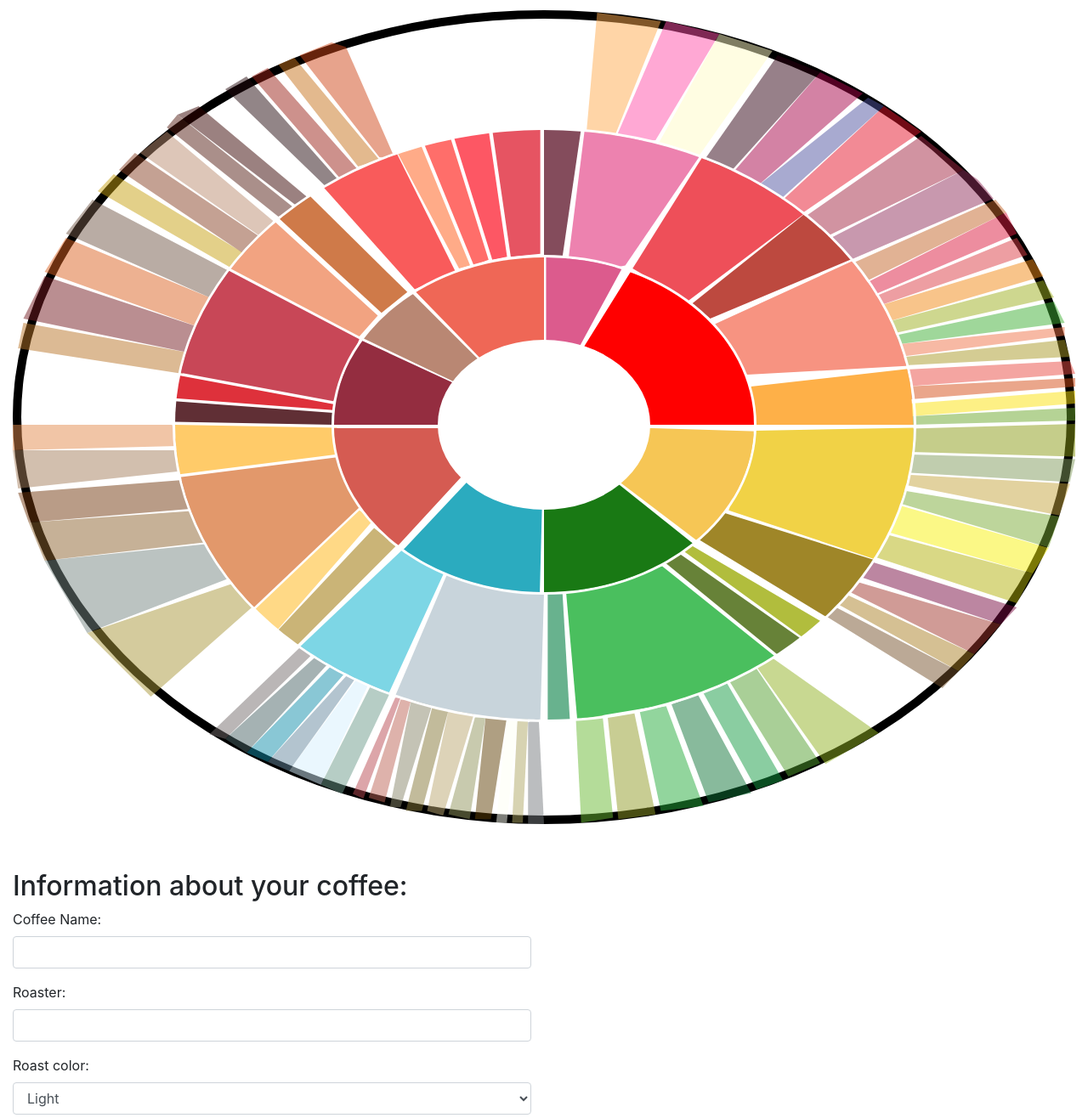
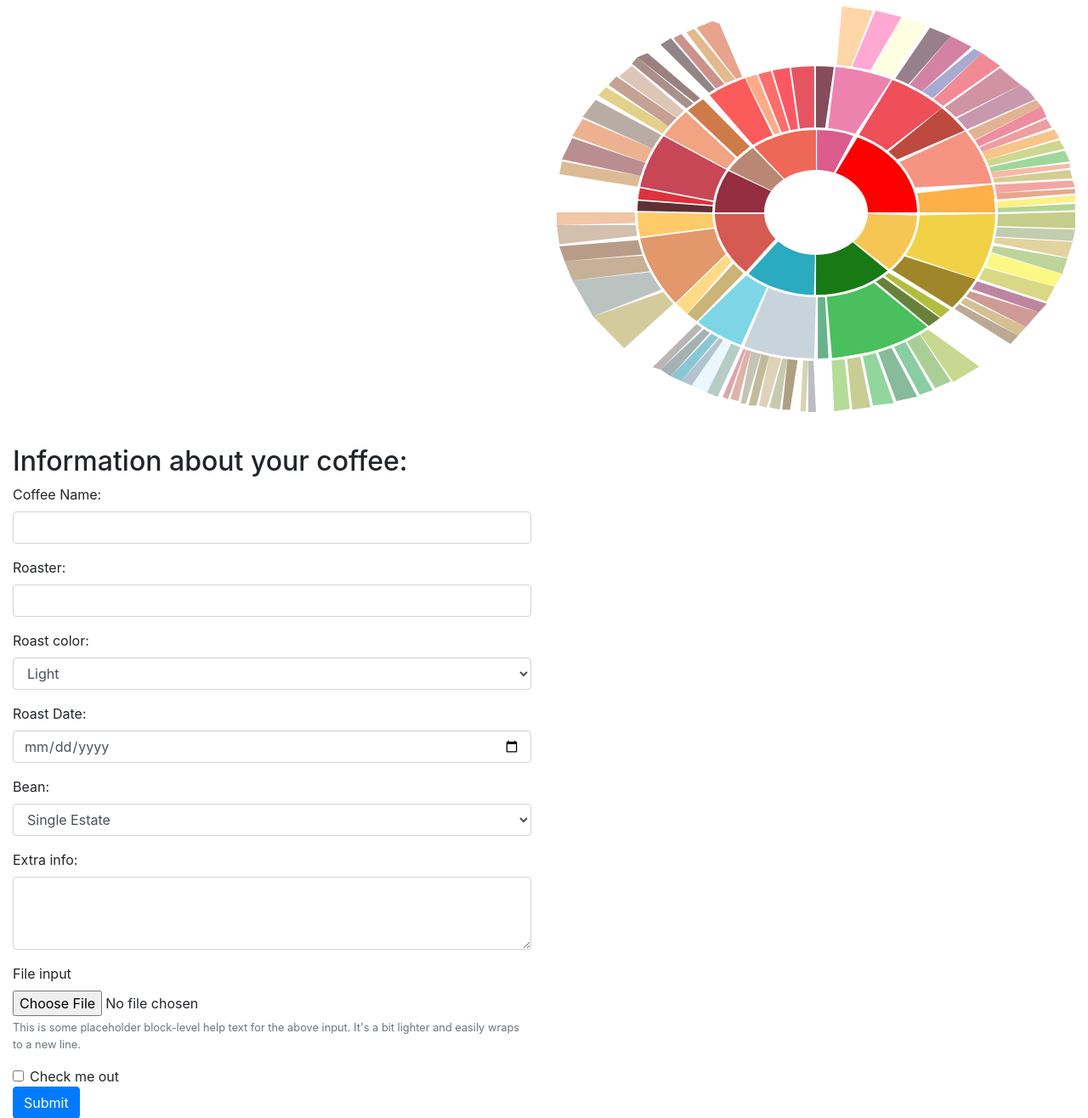
Before and after one commit to SilentEddie/CoffeeFlavourWheel, a PHP site: page / in a window 1280 px wide. Shown: the part 56-1372 px from the top of the page at 85% size. Run offline with PHP 8.4, Linux system fonts and the light colour scheme; some libraries are stand-ins or nearby versions.

Commit message:
teamCoffee

```diff
--- a/index.html
+++ b/index.html
@@ -44,7 +44,7 @@
         <div class="container-fluid">
             <div class="row">
                 <div class="col"></div>
-                <div class="col-sm-12">
+                <div class="col-sm-6">
                     <div class="outer-1">
                         <div class="outerLine"></div>
                         <div data-toggle="tooltip" data-placement="auto left" title="This is Honey"
@@ -300,10 +300,11 @@
                         <div class="inner-2">&nbsp;
                             <!-- <p>Sweet</p> -->
                             <div data-toggle="tooltip" data-placement="auto left" title="This is Sweet"
-                                onClick="Sweet()" class="inner-2-sweet" id="orangeNectar">&nbsp;
+                                onClick="Sweet()" class="inner-2-sweet" id="orangeNectar">&nbsp;<p>Sweet</p>
                             </div>
                             <div data-toggle="tooltip" data-placement="auto left" title="This is Fruity"
-                                onClick="Fruity()" class="inner-2-fruity" id="redstone">&nbsp;</div>
+                                onClick="Fruity()" class="inner-2-fruity" id="redstone">&nbsp;<p>Floral</p>
+                            </div>
                             <div data-toggle="tooltip" data-placement="auto left" title="This is Floral"
                                 onClick="Floral()" class="inner-2-floral" id="gipsyPink">&nbsp;
                             </div>
--- a/styles (origineel).css
+++ b/styles (origineel).css
@@ -9,7 +9,7 @@ section {
     /* border-radius: 70%; */
 }
 
-.col-sm-12 .outer-1 .outerLine {
+/* .col-sm-6 .outer-1 .outerLine {
     bottom: 3%;
     width: 100%;
     height: 958px;
@@ -20,7 +20,7 @@ section {
     border-width: 10px;
     display: block;
     padding: 15px;
-}
+} */
 
 .outer-1 {
     top: 0;
@@ -29,7 +29,7 @@ section {
     left: 0;
     width: 100%;
     /* You can define it by % also */
-    height: 1000px;
+    height: 500px;
     /* You can define it by % also*/
     position: relative;
     background-color: rgb(white);
```
